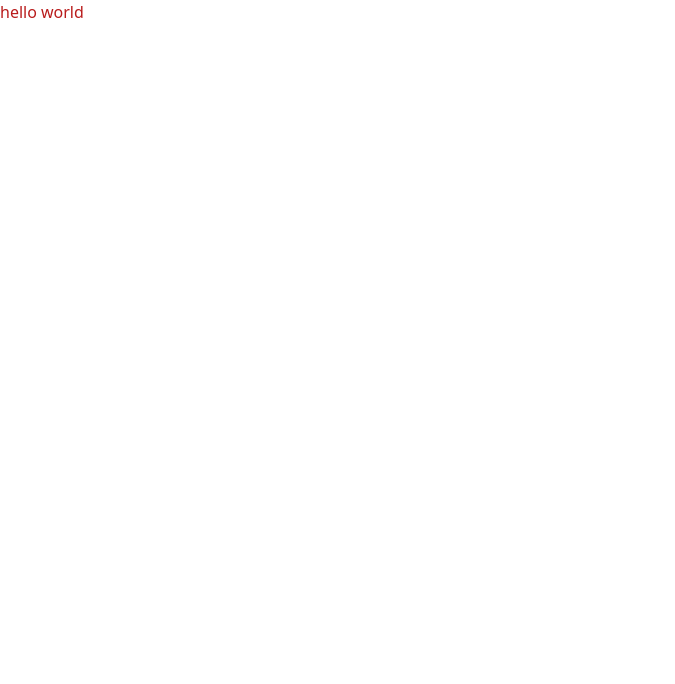
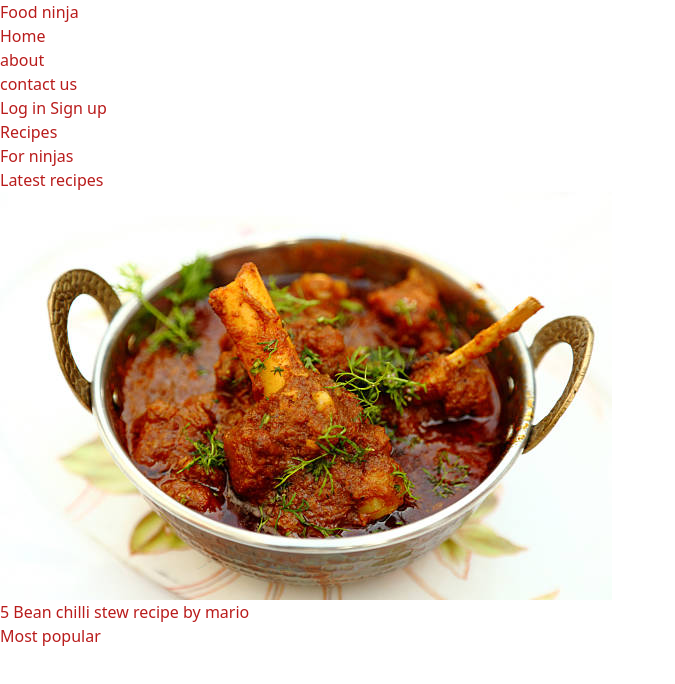
Before and after one commit to priyanshu082/NINJASFOOD, a website: page public/index.html in a window 1280 px wide. Shown: the whole page, without its empty margins (0-675 px from the left). Drawn offline with Linux system fonts and the light colour scheme.

Commit message:
lecture 2 eneded

```diff
--- a/public/index.html
+++ b/public/index.html
@@ -8,6 +8,62 @@
     <link rel="stylesheet" href="/public/style.css">
 </head>
 <body class="text-red-700">
-    <h4>hello world</h4>
+    <div><!-- content wrapper -->
+        <div>
+            <nav>
+                <div>
+                    <h1><a href="/">Food ninja</a></h1>
+                </div>
+                <ul>
+                    <li>
+                        <a href="#">
+                            <span>Home</span>
+                        </a>
+                    </li>
+                    <li>
+                        <a href="#">
+                            <span>about</span>
+                        </a>
+                    </li>
+                    <li>
+                        <a href="#">
+                            <span>contact us</span>
+                        </a>
+                    </li>
+                </ul>
+            </nav>
+        </div> <!-- end nav -->
+        <main>
+            <div>
+                <a href="#">Log in</a>
+                <a href="#">Sign up</a>
+            </div>
+
+            <header>
+                <h2>Recipes</h2>
+                <h3>For ninjas</h3>
+            </header>
+
+            <div>
+                <h4>Latest recipes</h4>
+
+                <div>
+                    <!-- cards go here -->
+                    <div>
+                        <img src="img/istockphoto-494350327-612x612.jpg" alt="Stew">
+                        <div>
+                            <span>5 Bean chilli stew</span>
+                            <span>recipe by mario</span>
+                        </div>
+                    </div>
+                </div>
+                <h4>Most popular</h4>
+
+                <div>
+                    <!-- cards go here  -->
+                </div>
+            </div>
+        </main>
+    </div>
 </body>
 </html>
```
Also changed, not shown: public/img/2.webp (added), public/img/istockphoto-494350327-612x612.jpg (added), 1 other file.
